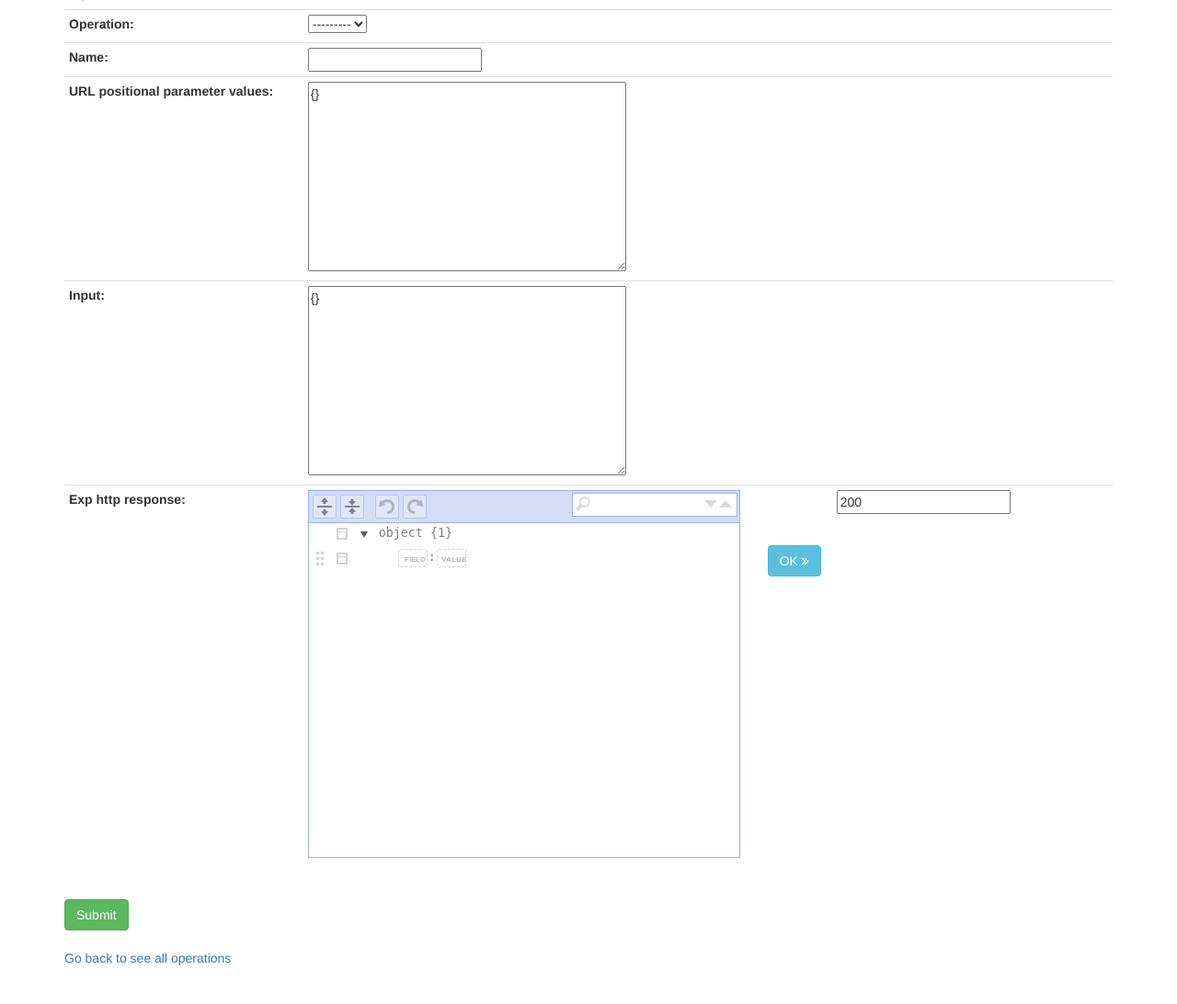
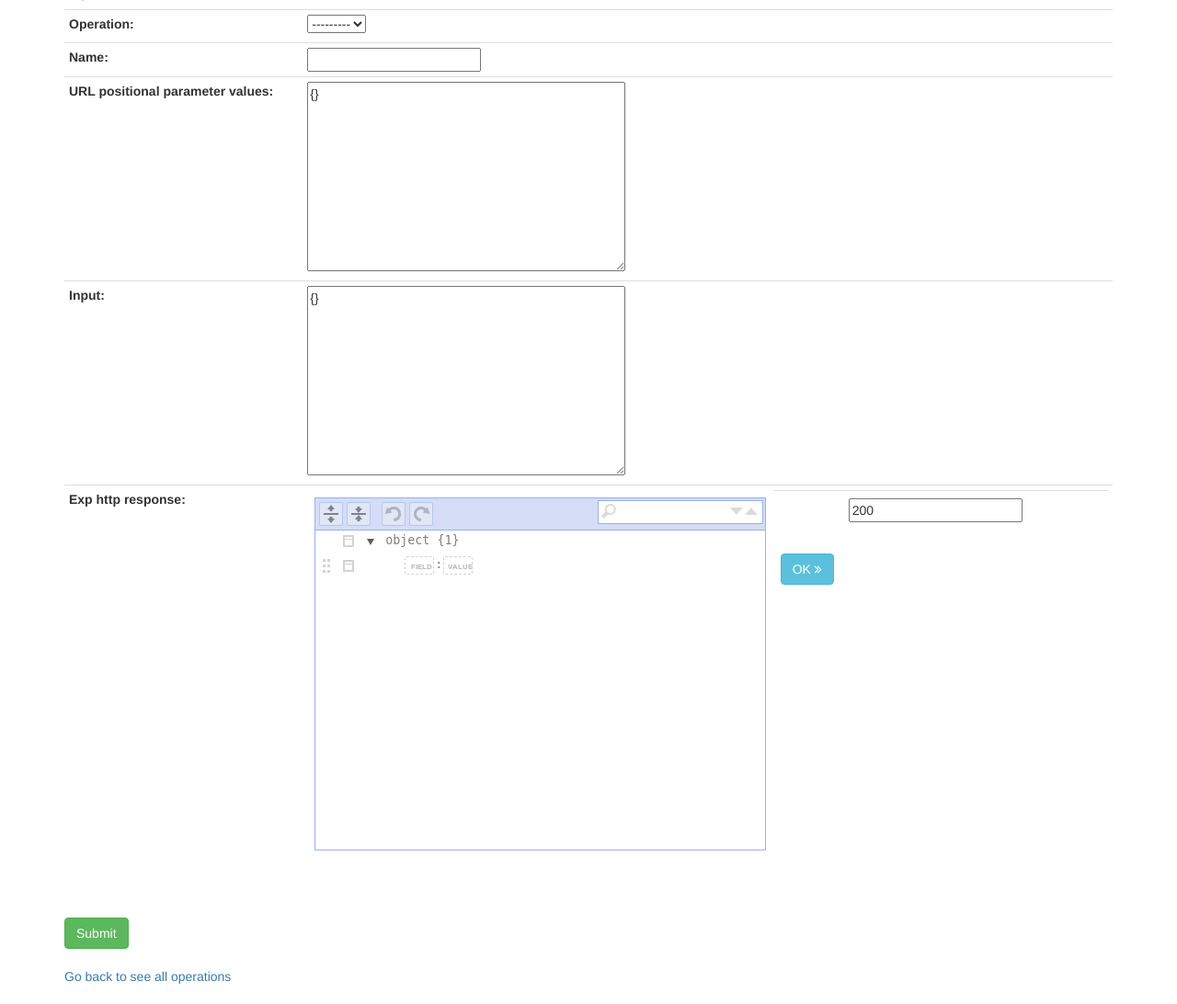
Before and after one commit to harinarayan/litmus, a Django app: template rip/templates/rip/operation_create_form.html in a window 1280 px wide. Shown: the part 180-1272 px from the top of the page at 92% size. Before the commit the page ends 1230 px from the top, so only its background shows below. Run offline with Django 3.2, Linux system fonts and the light colour scheme; the template is opened without the code that fills it: values that come from a table or form of the project are taken from there, others are empty; parts of the project's set-up code (start-up, migrations or seed data) failed here and were passed over; some libraries are stand-ins or nearby versions.

Commit message:
json editor td align better

```diff
--- a/rip/templates/rip/operation_create_form.html
+++ b/rip/templates/rip/operation_create_form.html
@@ -20,19 +20,24 @@
 			<td>
 				{% if forloop.counter == 5 %}
 
-				<div class="row">
-					<div id="jsoneditor" class="col-md-4" style="width:500px; height:400px; border:0px solid silver;">
-					</div>
-					<div class="col-md-1">
-						<br>
-						<br>
-						<br>
-						<button id="use-json" class="btn btn-info">OK <i class="fa fa-angle-double-right"></i></button>
-					</div>
-					<div class="col-md-4">
-					{{ field }} {{ field.errors }}
-					</div>
-				</div>
+				<table class="table">
+					<tr>
+						<td id="jsoneditor" class="col-md-4" style="width:500px; height:400px; border:0px solid silver;">
+						</td>
+						<td class="col-md-1">
+							<br>
+							<br>
+							<br>
+							<button id="use-json" class="btn btn-info">OK <i class="fa fa-angle-double-right"></i></button>
+							<br>
+							<br>
+							<br>
+						</td>
+						<td class="col-md-4">
+						{{ field }} {{ field.errors }}
+						</td>
+					</tr>
+				</table>
 
 				{% else %}
 
```
Also changed, not shown: rip/templates/rip/testcase_create_form.html (+18 -13 lines).
